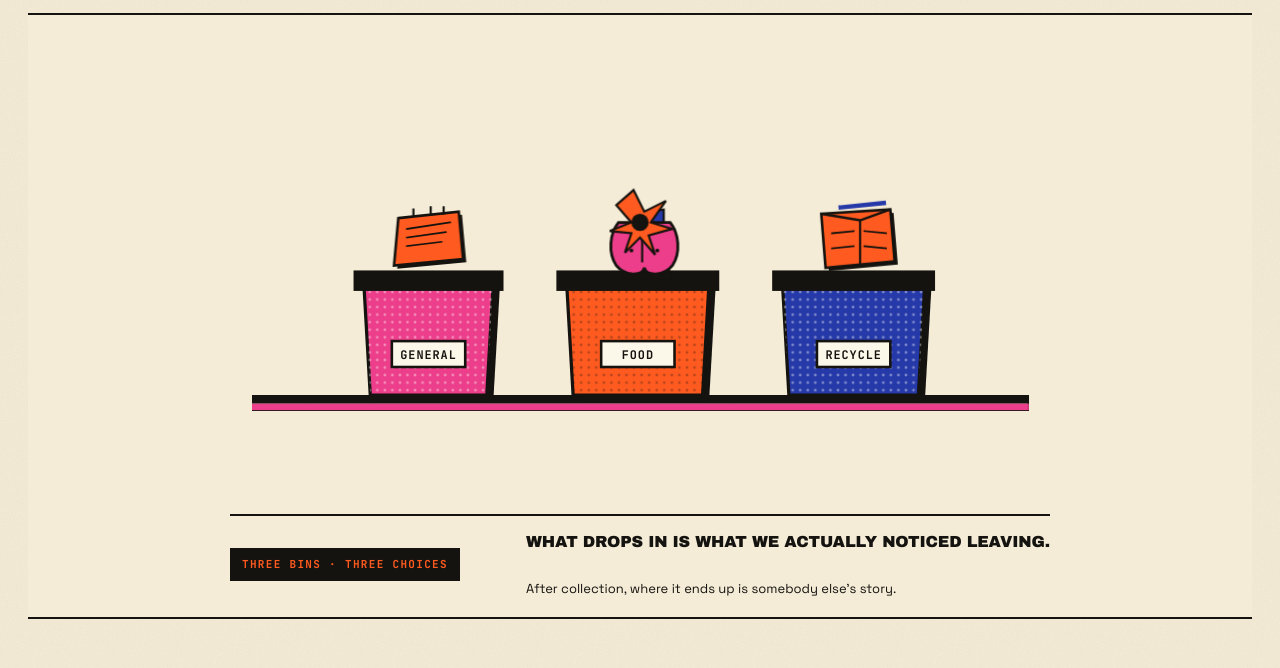
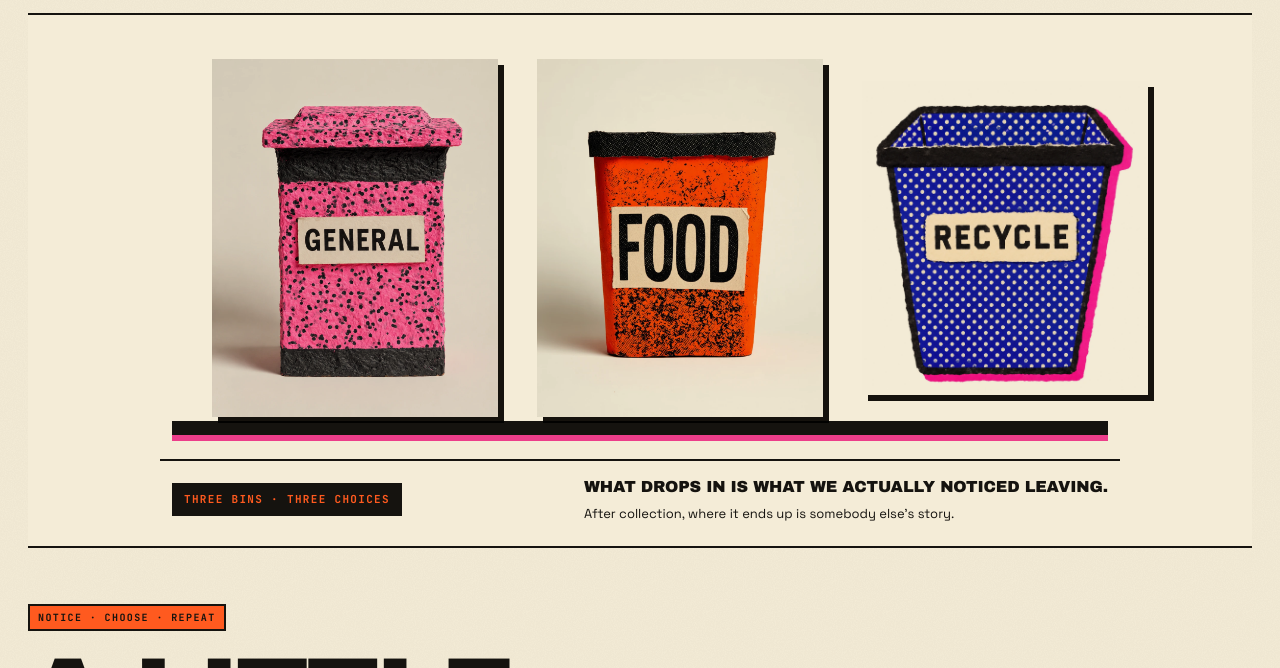
Before and after one commit to tropicgirlie/what-leaves-home, a plain HTML site: page index.html in a window 1280 px wide. Shown: the part 55-723 px from the top of the page. Drawn offline with Linux system fonts and the light colour scheme.

Commit message:
Replace SVG intro bins with Midjourney paper collage
Three generated bin images (general / food / recycle) now drop into the
shelf on page load as a mixed-media collage: two papier-mâché photos
plus one flat risograph illustration with pink overprint. Mix-blend
multiply onto the warm newsprint, hard black drop-shadow per bin, a
black shelf with a pink reveal underneath. Swapped the IntersectionObserver
for a rAF-based trigger so the animation fires on the very first paint.

Co-Authored-By: Claude Opus 4.7 <noreply@anthropic.com>

```diff
--- a/index.html
+++ b/index.html
@@ -59,38 +59,42 @@
     }
   </style>
   <style>
-    .riso-sort { position: relative; padding: 24px 0 18px; background: var(--paper); margin-bottom: 8px; border-bottom: 2px solid var(--ink); }
-    .riso-stage { max-width: 820px; margin: 0 auto; }
-    .riso-scene { display: block; width: 100%; height: auto; max-height: 460px; }
-    .riso-scene .layer { opacity: 0; }
-    .riso-sort.played .riso-scene .layer { animation: risoStamp 320ms cubic-bezier(.4,.0,.2,1) both; animation-delay: var(--d, 0ms); }
-    .riso-sort.played .riso-scene .layer--item { animation-name: risoDrop; animation-duration: 480ms; animation-timing-function: cubic-bezier(.34,.1,.15,1.1); }
-    .riso-sort.played .riso-scene .layer--spark { animation-name: risoPop; animation-duration: 260ms; animation-iteration-count: 1; animation-direction: alternate; animation-fill-mode: forwards; }
-    .riso-caption-row { display: flex; align-items: center; justify-content: space-between; gap: 18px; margin: 22px auto 0; max-width: 820px; padding: 14px 0 0; border-top: 2px solid var(--ink); flex-wrap: wrap; }
+    .riso-sort { position: relative; padding: 30px 0 22px; background: var(--paper); margin-bottom: 8px; border-bottom: 2px solid var(--ink); overflow: hidden; }
+    .riso-stage { max-width: 960px; margin: 0 auto; position: relative; padding: 0 12px; }
+    .riso-collage { display: grid; grid-template-columns: repeat(3, 1fr); align-items: end; gap: clamp(12px, 3vw, 44px); min-height: 360px; position: relative; }
+    .riso-shelf { position: absolute; left: 0; right: 0; bottom: -4px; height: 14px; background: var(--ink); z-index: 1; }
+    .riso-shelf:after { content: ""; position: absolute; left: 0; right: 0; top: 100%; height: 6px; background: var(--orange); }
+    .riso-bin { position: relative; display: block; width: 100%; height: auto; z-index: 2; transform-origin: 50% 90%; mix-blend-mode: multiply; filter: drop-shadow(6px 6px 0 var(--ink)); }
+    .riso-sort:not(.played) .riso-bin { transform: translateY(-40px) rotate(-4deg) scale(.9); opacity: 0; }
+    .riso-bin--general { aspect-ratio: 4 / 5; }
+    .riso-bin--food    { aspect-ratio: 4 / 5; }
+    .riso-bin--recycle { aspect-ratio: 4 / 5; }
+    .riso-bin img { display: block; width: 100%; height: 100%; object-fit: contain; }
+    .riso-sort.played .riso-bin { animation: risoLand 520ms cubic-bezier(.22,.9,.25,1.05) both; animation-delay: var(--d, 0ms); }
+    .riso-caption-row { display: flex; align-items: center; justify-content: space-between; gap: 18px; margin: 28px auto 0; max-width: 960px; padding: 14px 12px 0; border-top: 2px solid var(--ink); flex-wrap: wrap; }
     .riso-kicker { font-family: var(--mono); font-weight: 700; font-size: 11px; letter-spacing: .12em; text-transform: uppercase; background: var(--ink); color: var(--sun); padding: 6px 10px; border: 2px solid var(--ink); }
     .riso-caption { margin: 0; font-family: var(--sans); font-weight: 400; color: var(--ink); font-size: 13px; line-height: 1.55; max-width: 540px; }
     .riso-caption strong { font-family: var(--display); font-weight: normal; text-transform: uppercase; letter-spacing: -.01em; display: block; margin-bottom: 4px; font-size: 16px; }
-    @keyframes risoStamp {
-      0%   { opacity: 0; transform: translateY(6px) scale(.985); }
-      60%  { opacity: 1; transform: translateY(-1px) scale(1.01); }
-      100% { opacity: 1; transform: translateY(0) scale(1); }
+    @keyframes risoLand {
+      0%   { opacity: 0; transform: translateY(-80px) rotate(-5deg) scale(.92); }
+      30%  { opacity: 1; }
+      55%  { opacity: 1; transform: translateY(8px) rotate(2deg) scale(1.02); }
+      78%  { transform: translateY(-3px) rotate(-1deg) scale(1); }
+      100% { opacity: 1; transform: translateY(0) rotate(0deg) scale(1); }
     }
-    @keyframes risoDrop {
-      0%   { opacity: 0; transform: translateY(-140px) rotate(-8deg); }
-      55%  { opacity: 1; transform: translateY(6px) rotate(3deg); }
-      100% { opacity: 1; transform: translateY(0) rotate(0deg); }
-    }
-    @keyframes risoPop {
-      0%   { opacity: 0; transform: scale(.4) rotate(-20deg); }
-      60%  { opacity: 1; transform: scale(1.1) rotate(8deg); }
-      100% { opacity: 1; transform: scale(1) rotate(0deg); }
-    }
+    .riso-sort .riso-bin:nth-child(1) { z-index: 3; }
+    .riso-sort .riso-bin:nth-child(2) { z-index: 2; }
+    .riso-sort .riso-bin:nth-child(3) { z-index: 2; }
     @media (prefers-reduced-motion: reduce) {
-      .riso-sort.played .riso-scene .layer { animation: none; opacity: 1; transform: none; }
+      .riso-sort.played .riso-bin { animation: none; opacity: 1; transform: none; }
     }
     @media (max-width: 620px) {
-      .riso-sort { padding: 14px 0 12px; }
-      .riso-caption-row { flex-direction: column; align-items: flex-start; gap: 10px; }
+      .riso-sort { padding: 18px 0 14px; }
+      .riso-stage { padding: 0 6px; }
+      .riso-collage { min-height: 200px; gap: 4px; }
+      .riso-bin { filter: drop-shadow(3px 3px 0 var(--ink)); min-width: 0; }
+      .riso-bin img { padding-right: 4px; }
+      .riso-caption-row { flex-direction: column; align-items: flex-start; gap: 10px; margin-top: 20px; padding: 14px 16px 0; }
       .riso-caption { font-size: 12px; }
       .riso-caption strong { font-size: 14px; }
     }
@@ -228,95 +232,24 @@
   <div class="wrap">
     <header class="mast"><a class="wordmark" href="#top" aria-label="What Leaves Home, home"><img class="site-logo" src="assets/what-leaves-home-mark.svg" alt=""><span>WHAT LEAVES HOME</span></a><span class="mast-note">Household weigh-in · No perfect weeks</span></header>
     <main id="top">
-      <section class="riso-sort" aria-label="Three bins being set out and sorted, risograph-style">
+      <section class="riso-sort" aria-label="Three bins — general, food, recycling — set out as a paper collage">
         <div class="riso-stage">
-          <svg class="riso-scene" viewBox="0 0 760 420" role="img" aria-label="A risograph-style scene: three bins — general, food, recycling — are stamped onto the page, then a crisp packet, an apple core and a flattened box drop into the matching bin.">
-            <defs>
-              <pattern id="dotsPink" width="7" height="7" patternUnits="userSpaceOnUse">
-                <circle cx="3.5" cy="3.5" r="1.3" fill="#fff" opacity=".4"/>
-              </pattern>
-              <pattern id="dotsOrange" width="7" height="7" patternUnits="userSpaceOnUse">
-                <circle cx="3.5" cy="3.5" r="1.3" fill="#15130f" opacity=".3"/>
-              </pattern>
-              <pattern id="dotsBlue" width="7" height="7" patternUnits="userSpaceOnUse">
-                <circle cx="3.5" cy="3.5" r="1.3" fill="#fff" opacity=".4"/>
-              </pattern>
-              <pattern id="dotsBig" width="12" height="12" patternUnits="userSpaceOnUse">
-                <circle cx="6" cy="6" r="2" fill="#15130f"/>
-              </pattern>
-            </defs>
-
-            <g class="layer layer--shelf" style="--d: 0ms">
-              <rect x="20" y="330" width="720" height="8" fill="#15130f"/>
-              <rect x="20" y="338" width="720" height="6" fill="#ec3e8a"/>
-            </g>
-
-            <g class="layer layer--bin" style="--d: 220ms">
-              <path d="M124 226 L244 226 L238 330 L130 330 Z" fill="#15130f" transform="translate(6 6)"/>
-              <path d="M124 226 L244 226 L238 330 L130 330 Z" fill="#ec3e8a" stroke="#15130f" stroke-width="3" stroke-linejoin="miter"/>
-              <path d="M124 226 L244 226 L238 330 L130 330 Z" fill="url(#dotsPink)"/>
-              <rect x="116" y="216" width="136" height="16" fill="#15130f"/>
-              <rect x="116" y="216" width="136" height="16" fill="none" stroke="#15130f" stroke-width="3"/>
-              <rect x="150" y="280" width="68" height="24" fill="#fbf7e9" stroke="#15130f" stroke-width="2.4"/>
-              <text x="184" y="297" text-anchor="middle" font-family="JetBrains Mono, monospace" font-weight="700" font-size="11" fill="#15130f" letter-spacing=".08em">GENERAL</text>
-            </g>
-
-            <g class="layer layer--bin" style="--d: 420ms">
-              <path d="M312 226 L444 226 L438 330 L318 330 Z" fill="#15130f" transform="translate(6 6)"/>
-              <path d="M312 226 L444 226 L438 330 L318 330 Z" fill="#ff5a1f" stroke="#15130f" stroke-width="3" stroke-linejoin="miter"/>
-              <path d="M312 226 L444 226 L438 330 L318 330 Z" fill="url(#dotsOrange)"/>
-              <rect x="304" y="216" width="148" height="16" fill="#15130f"/>
-              <rect x="304" y="216" width="148" height="16" fill="none" stroke="#15130f" stroke-width="3"/>
-              <rect x="344" y="280" width="68" height="24" fill="#fbf7e9" stroke="#15130f" stroke-width="2.4"/>
-              <text x="378" y="297" text-anchor="middle" font-family="JetBrains Mono, monospace" font-weight="700" font-size="11" fill="#15130f" letter-spacing=".08em">FOOD</text>
-            </g>
-
-            <g class="layer layer--bin" style="--d: 620ms">
-              <path d="M512 226 L644 226 L638 330 L518 330 Z" fill="#15130f" transform="translate(6 6)"/>
-              <path d="M512 226 L644 226 L638 330 L518 330 Z" fill="#2639a8" stroke="#15130f" stroke-width="3" stroke-linejoin="miter"/>
-              <path d="M512 226 L644 226 L638 330 L518 330 Z" fill="url(#dotsBlue)"/>
-              <rect x="504" y="216" width="148" height="16" fill="#15130f"/>
-              <rect x="504" y="216" width="148" height="16" fill="none" stroke="#15130f" stroke-width="3"/>
-              <rect x="544" y="280" width="68" height="24" fill="#fbf7e9" stroke="#15130f" stroke-width="2.4"/>
-              <text x="578" y="297" text-anchor="middle" font-family="JetBrains Mono, monospace" font-weight="700" font-size="11" fill="#15130f" letter-spacing=".08em">RECYCLE</text>
-            </g>
-
-            <g class="layer layer--item layer--item-packet" style="--d: 980ms; transform-origin: 184px 184px; transform-box: fill-box">
-              <path d="M156 166 L212 160 L216 204 L152 210 Z" fill="#15130f" transform="translate(3 3)"/>
-              <path d="M156 166 L212 160 L216 204 L152 210 Z" fill="#ff5a1f" stroke="#15130f" stroke-width="2.4" stroke-linejoin="miter"/>
-              <path d="M164 176 L204 170 M164 184 L200 179 M164 192 L196 188" stroke="#15130f" stroke-width="1.6" stroke-linecap="square"/>
-              <path d="M170 158 L170 164 M186 156 L186 163 M198 156 L198 162" stroke="#15130f" stroke-width="2" stroke-linecap="square"/>
-            </g>
-
-            <g class="layer layer--item layer--item-core" style="--d: 1180ms; transform-origin: 378px 192px; transform-box: fill-box">
-              <path d="M374 156 L380 156 L380 170 L374 170 Z" fill="#15130f" transform="translate(3 3)"/>
-              <path d="M378 156 C 378 162 382 166 388 166" stroke="#15130f" stroke-width="3" stroke-linecap="square" fill="none"/>
-              <path d="M386 160 L402 158 L402 170 L388 172 Z" fill="#2639a8" stroke="#15130f" stroke-width="2"/>
-              <path d="M360 170 L400 170 L406 220 L360 220 Z" fill="#15130f" transform="translate(3 3)"/>
-              <path d="M360 170 C 352 180 350 198 358 210 C 366 220 382 220 384 212 C 386 220 402 220 410 210 C 418 198 416 180 408 170 L 360 170 Z" fill="#ec3e8a" stroke="#15130f" stroke-width="2.6" stroke-linejoin="miter"/>
-              <circle cx="372" cy="196" r="1.8" fill="#15130f"/>
-              <circle cx="396" cy="196" r="1.8" fill="#15130f"/>
-              <path d="M382 184 L382 206" stroke="#15130f" stroke-width="2" stroke-linecap="square"/>
-            </g>
-
-            <g class="layer layer--item layer--item-card" style="--d: 1380ms; transform-origin: 580px 186px; transform-box: fill-box">
-              <path d="M548 162 L612 158 L616 206 L552 212 Z" fill="#15130f" transform="translate(3 3)"/>
-              <path d="M548 162 L612 158 L616 206 L552 212 Z" fill="#ff5a1f" stroke="#15130f" stroke-width="2.4" stroke-linejoin="miter"/>
-              <path d="M548 162 L584 168 L612 158" stroke="#15130f" stroke-width="2.2" fill="none"/>
-              <path d="M584 168 L584 212" stroke="#15130f" stroke-width="2" fill="none"/>
-              <path d="M558 180 L578 178 M588 178 L608 180 M558 194 L578 192 M588 192 L608 194" stroke="#15130f" stroke-width="1.6" stroke-linecap="square"/>
-              <path d="M566 156 L606 152" stroke="#2639a8" stroke-width="4" stroke-linecap="square"/>
-            </g>
-
-            <g class="layer layer--spark" style="--d: 1800ms; transform-origin: 380px 160px; transform-box: fill-box">
-              <path d="M374 140 L384 160 L404 150 L390 170 L410 176 L388 182 L394 200 L380 184 L366 198 L372 180 L352 178 L372 170 L358 154 Z" fill="#ff5a1f" stroke="#15130f" stroke-width="2"/>
-              <circle cx="380" cy="170" r="8" fill="#15130f"/>
-            </g>
-          </svg>
+          <div class="riso-collage">
+            <figure class="riso-bin riso-bin--general" style="--d: 180ms">
+              <img src="assets/bin-general.webp" alt="A papier-mâché General rubbish bin, hot pink with black halftone dots and a hand-cut cream label.">
+            </figure>
+            <figure class="riso-bin riso-bin--food" style="--d: 420ms">
+              <img src="assets/bin-food.webp" alt="A papier-mâché Food waste bin, fluorescent orange with black ink wash and a torn FOOD label.">
+            </figure>
+            <figure class="riso-bin riso-bin--recycle" style="--d: 660ms">
+              <img src="assets/bin-recycle.webp" alt="A risograph-style Recycle bin, federal blue with white polka dots, hot pink overprint shadow and a cream RECYCLE label.">
+            </figure>
+            <div class="riso-shelf" aria-hidden="true"></div>
+          </div>
         </div>
         <div class="riso-caption-row">
           <span class="riso-kicker">Three bins · Three choices</span>
-          <p class="riso-caption"><strong>What drops in is what we actually noticed leaving.</strong><br>After collection, where it ends up is somebody else's story.</p>
+          <p class="riso-caption"><strong>What drops in is what we actually noticed leaving.</strong>After collection, where it ends up is somebody else's story.</p>
         </div>
       </section>
       <section class="hero" aria-labelledby="hero-title">
@@ -435,11 +368,7 @@
     (function risoIntro(){
       const el=document.querySelector('.riso-sort');if(!el)return;
       const start=()=>el.classList.add('played');
-      if(matchMedia('(prefers-reduced-motion: reduce)').matches){start();return}
-      if('IntersectionObserver' in window){
-        const io=new IntersectionObserver(entries=>{entries.forEach(e=>{if(e.isIntersecting){start();io.disconnect()}})},{threshold:.2});
-        io.observe(el);
-      } else { start(); }
+      requestAnimationFrame(()=>requestAnimationFrame(start));
     })();
   </script>
 </body>
```
Also changed, not shown: assets/bin-food.webp (added), assets/bin-general.webp (added), assets/bin-recycle.webp (added).
